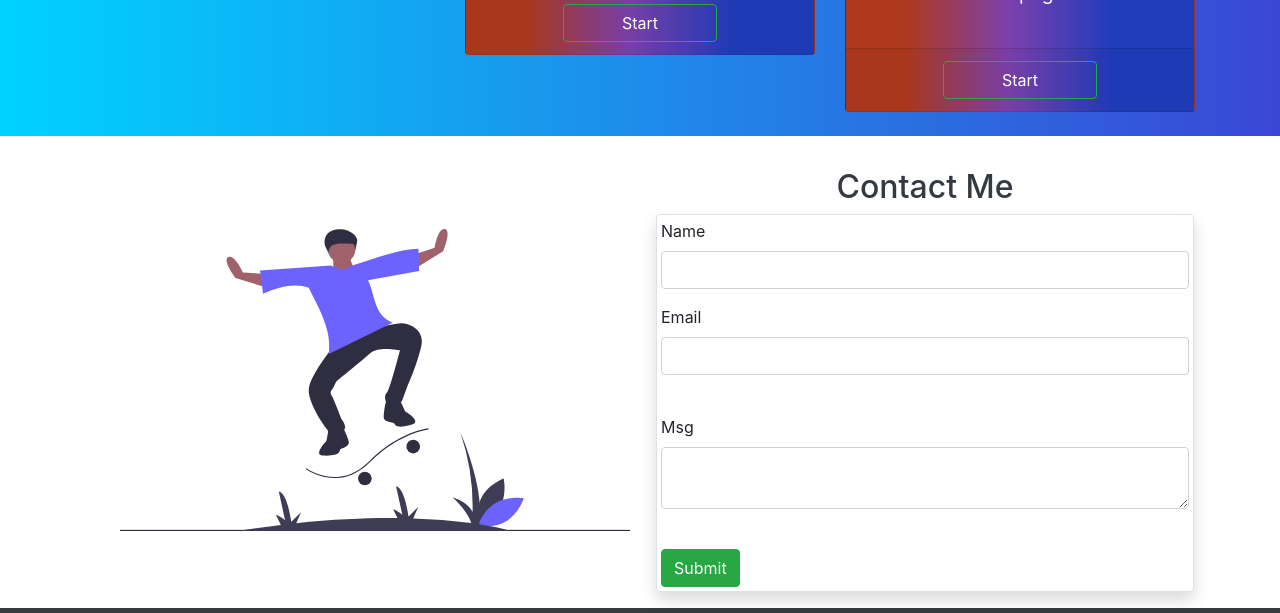
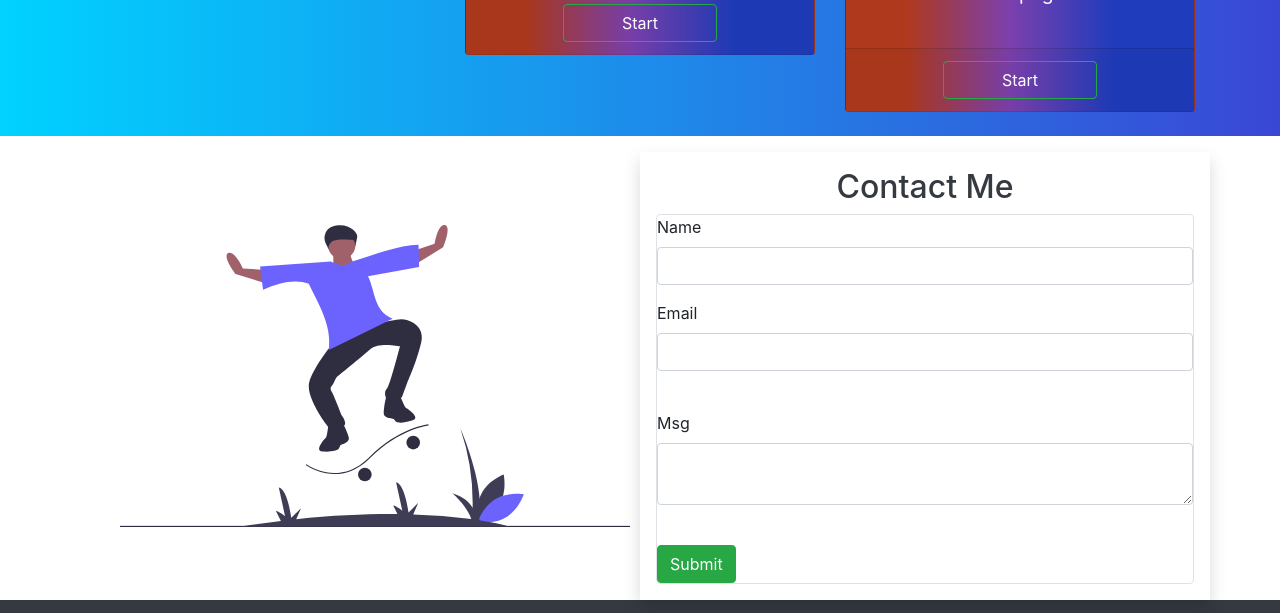
Before and after one commit to GaziWani/infome.github.io, a plain HTML site: page index.html in a window 1280 px wide. Shown: the part 2650-3263 px from the top of the page. Drawn offline with Linux system fonts and the light colour scheme.

Commit message:
Update index.html

```diff
--- a/index.html
+++ b/index.html
@@ -229,9 +229,9 @@
 			<img src="contact.svg" class="contactimg img-fluid ">
 		    </div>
 		</div>
-		<div class="col-sm-12 col-12 p-3 col-lg-6 col-md-6">
+		<div class="col-sm-12 col-12 shadow p-3 col-lg-6 col-md-6">
 			<h2 class="text-center  text-dark">Contact Me</h2>
-			<form class="shadow p-1 border rounded" id="form">
+			<form class="  border rounded" id="form">
 				<div class="form-group">
 					<label>Name</label>
 					<input type="text" class="form-control " name="" id="name">
```
